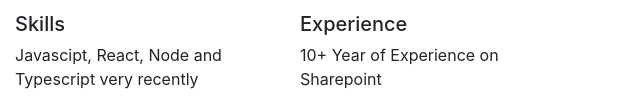
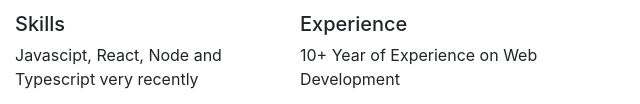
Before and after one commit to PawanKotak/pawankotak.github.io, a plain HTML site: page index.html in a window 1280 px wide. Shown: the part 944-1048 px from the top of the page, 640-1280 px from the left. Drawn offline with nearby package versions, Linux system fonts and the light colour scheme.

Commit message:
stack update

```diff
--- a/index.html
+++ b/index.html
@@ -84,7 +84,7 @@
           </div>
           <div class="col d-none d-lg-block">
             <h5>Experience </h5>
-            <p>10+ Year of Experience on Sharepoint </p>
+            <p>10+ Year of Experience on Web Development </p>
            <!--   <a href="#" d-block>Learn More</a>-->
           </div>
         </div>
```
